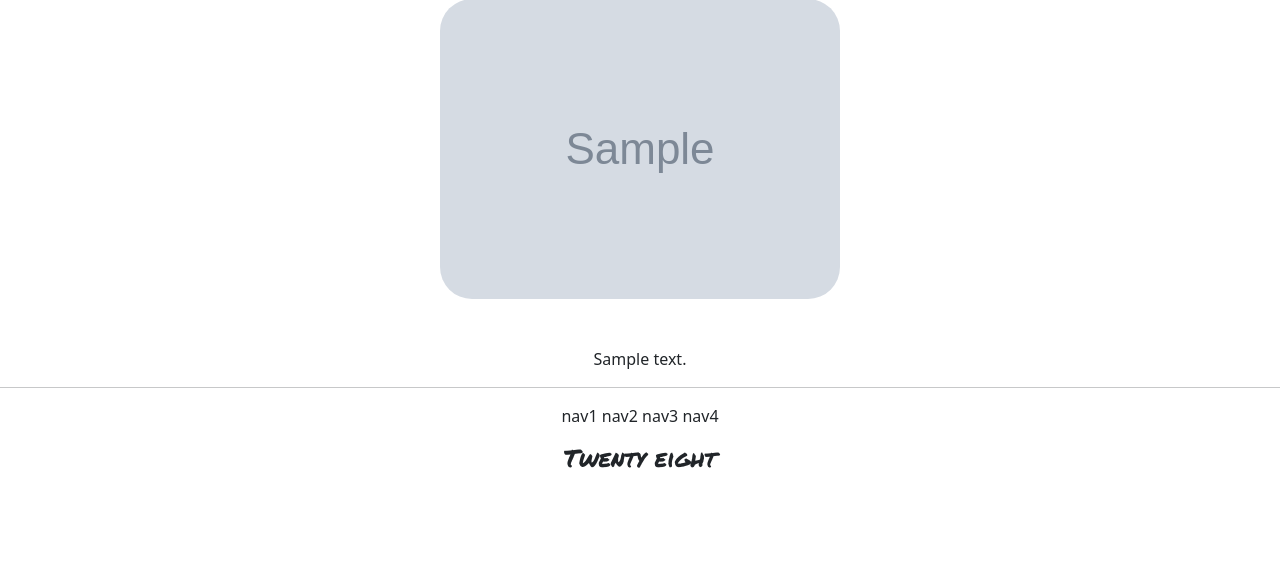
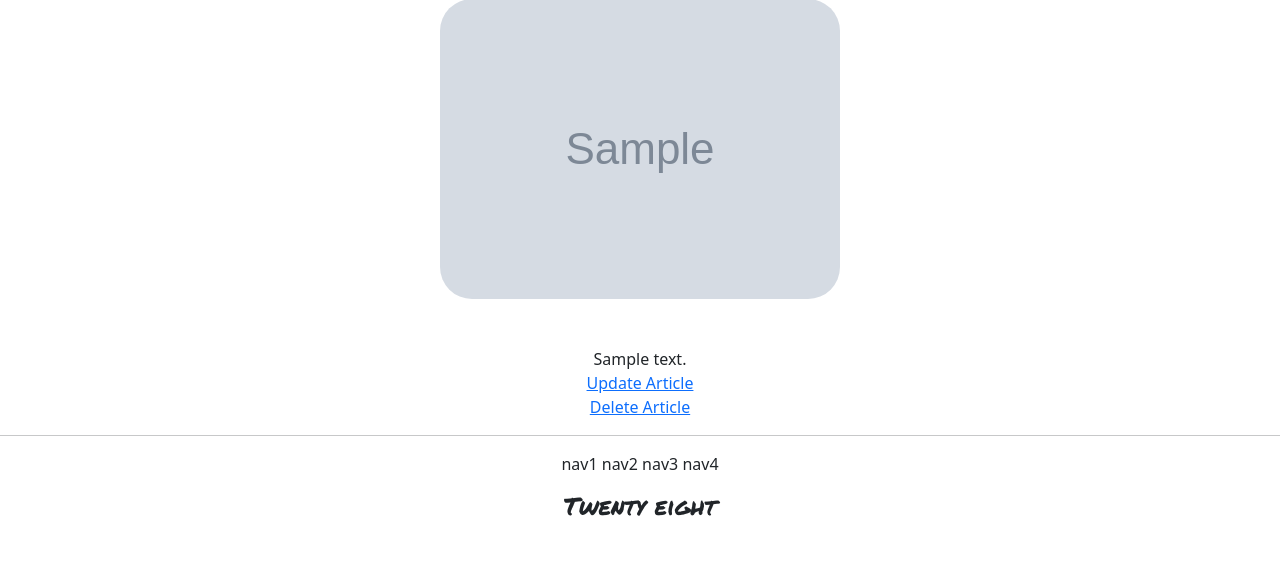
Before and after one commit to success899/jh_1, a Django app: page /articles/detail/1 in a window 1280 px wide. Shown: the part 327-896 px from the top of the page. Before the commit the page ends 795 px from the top, so only its background shows below. Run offline with Django 4.2, Linux system fonts and the light colour scheme; a user stored in the database is signed in; tables that the repository leaves empty hold one stand-in row (values such as "Sample post"); grey boxes marked "Sample" are stand-in pictures; parts of the project's set-up code (start-up, migrations or seed data) failed here and were passed over; some libraries are stand-ins or nearby versions.

Commit message:
Article Update / Delete button update

```diff
--- a/articleapp/templates/articleapp/detail.html
+++ b/articleapp/templates/articleapp/detail.html
@@ -22,6 +22,17 @@
 
     </div>
 
+    <div>
+      {% if target_article.writer == user %}
+      <div>
+        <a href="{% url 'articleapp:update' pk=target_article.pk %}">Update Article</a>
+      </div>
+      <div>
+        <a href="{% url 'articleapp:delete' pk=target_article.pk %}">Delete Article</a>
+      </div>
+      {% endif %}
+    </div>
+
   </div>
 
 
```
